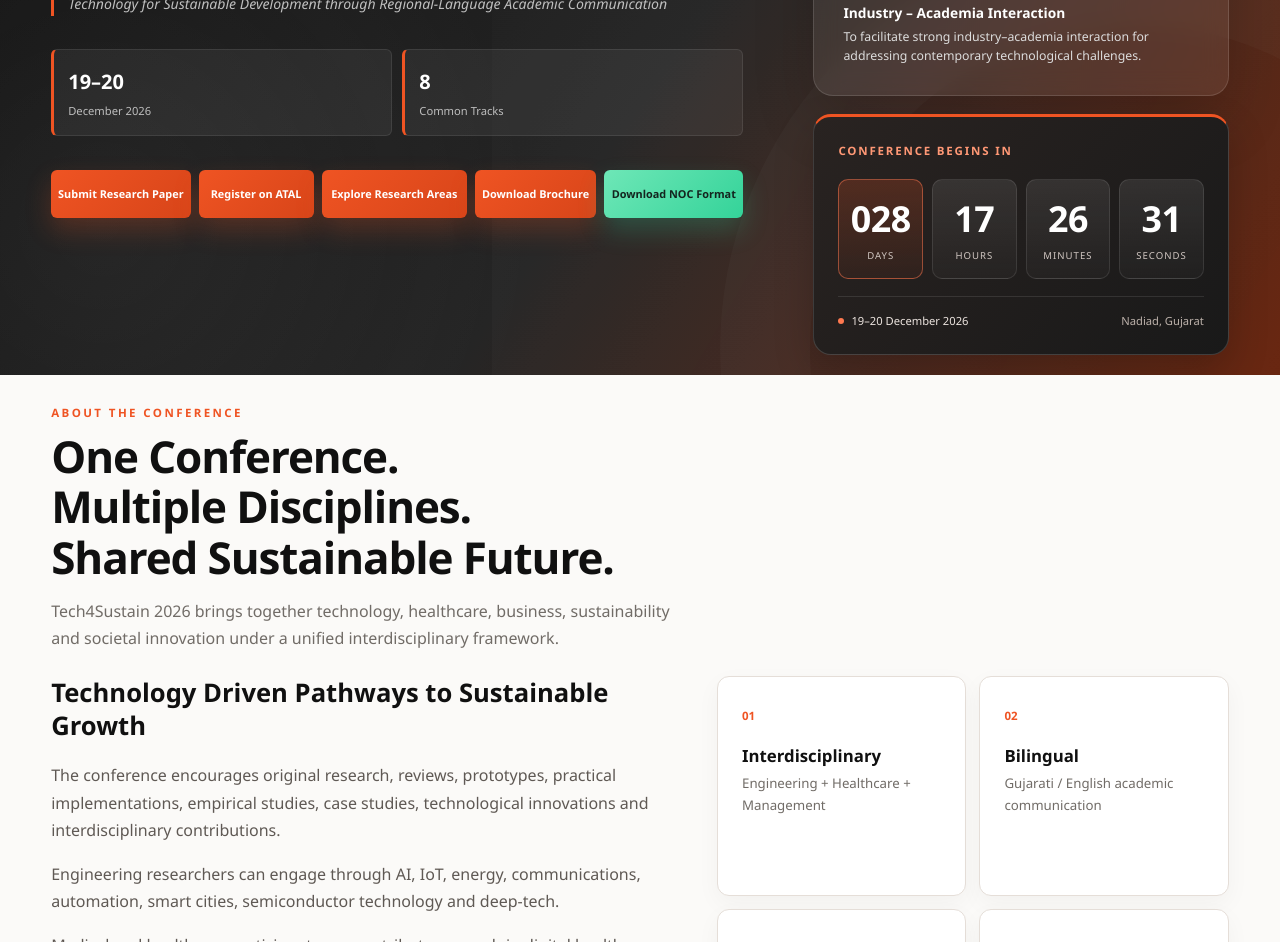
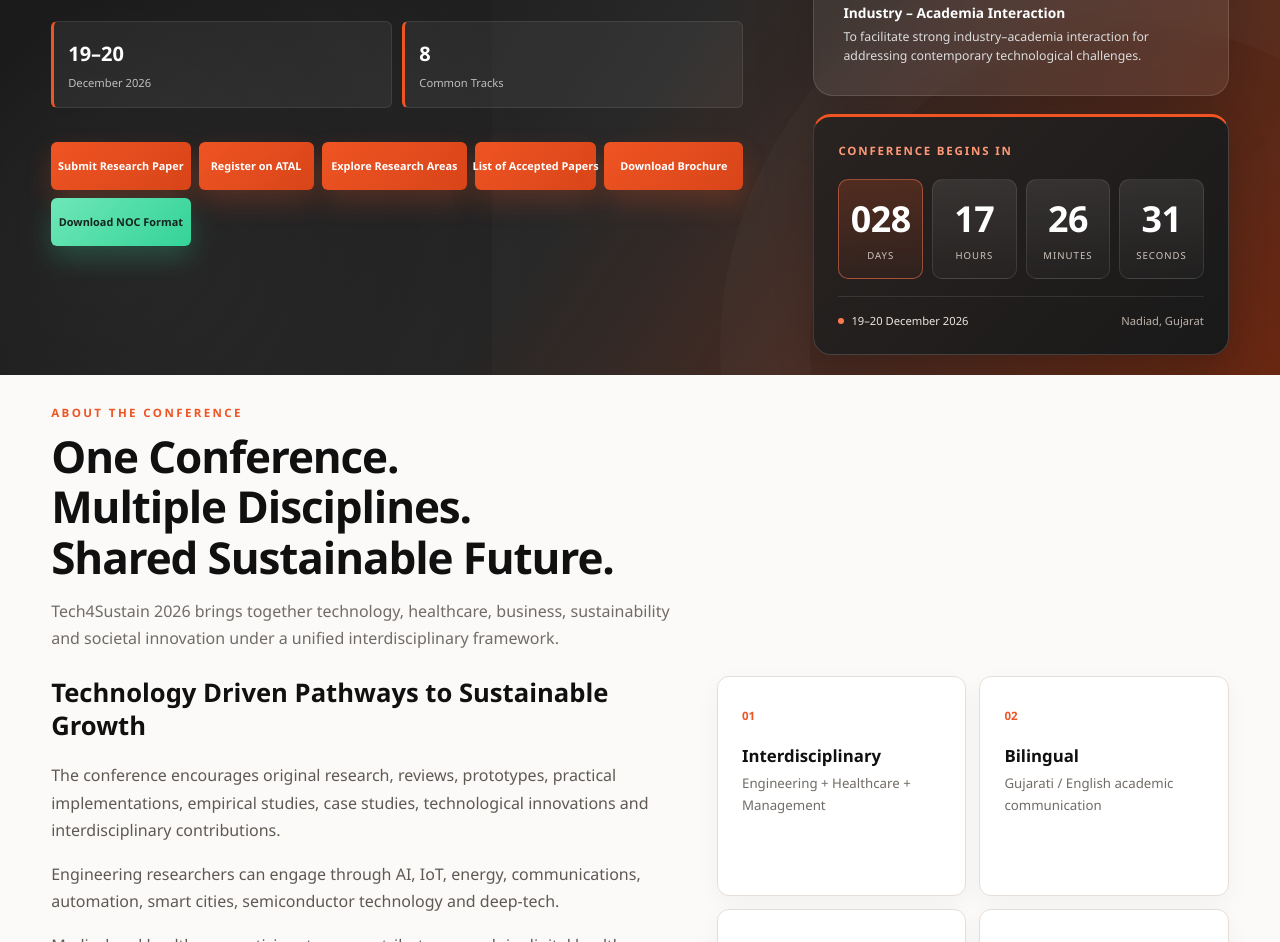
Before and after one commit to tech4sustain/tech4sustain.github.io, a plain HTML site: page index.html in a window 1280 px wide. Shown: the part 798-1740 px from the top of the page. Drawn offline with Linux system fonts and the light colour scheme.

Commit message:
Add accepted papers list and homepage download button

```diff
--- a/index.html
+++ b/index.html
@@ -308,6 +308,13 @@
                 <a href="#participation"
                    class="btn btn-primary">
                     Explore Research Areas
+                </a>
+                <a href="downloads/List_of_Accepted_Papers_Tech4Sustain_2026.pdf"
+                   target="_blank"
+                   rel="noopener noreferrer"
+                   class="btn btn-primary"
+                   data-track-event="accepted_papers_download">
+                    List of Accepted Papers
                 </a>
                 <a href="downloads/Brochure_Tech4Sustain_2026.pdf"
                    target="_blank"
```
Also changed, not shown: 1 other file.
